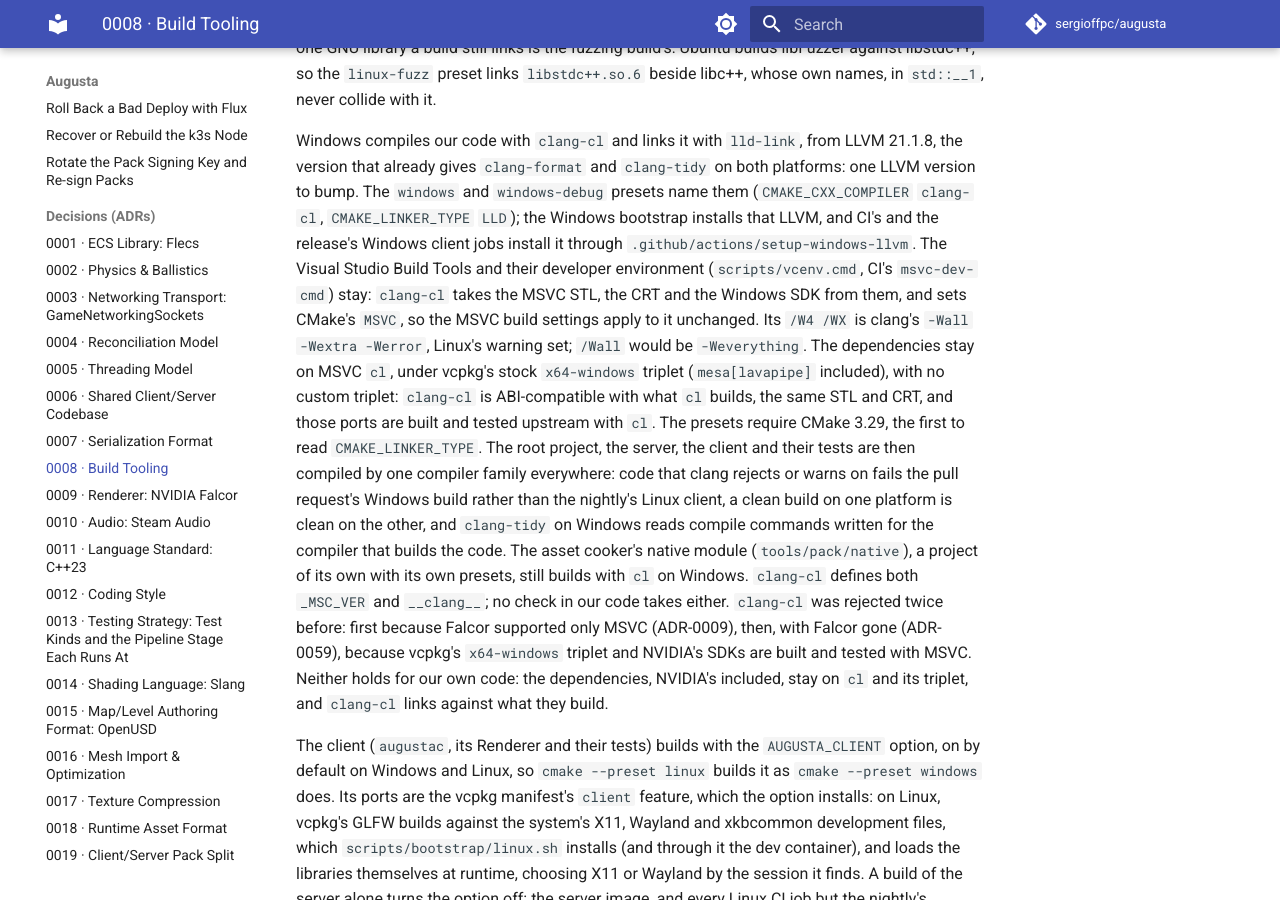
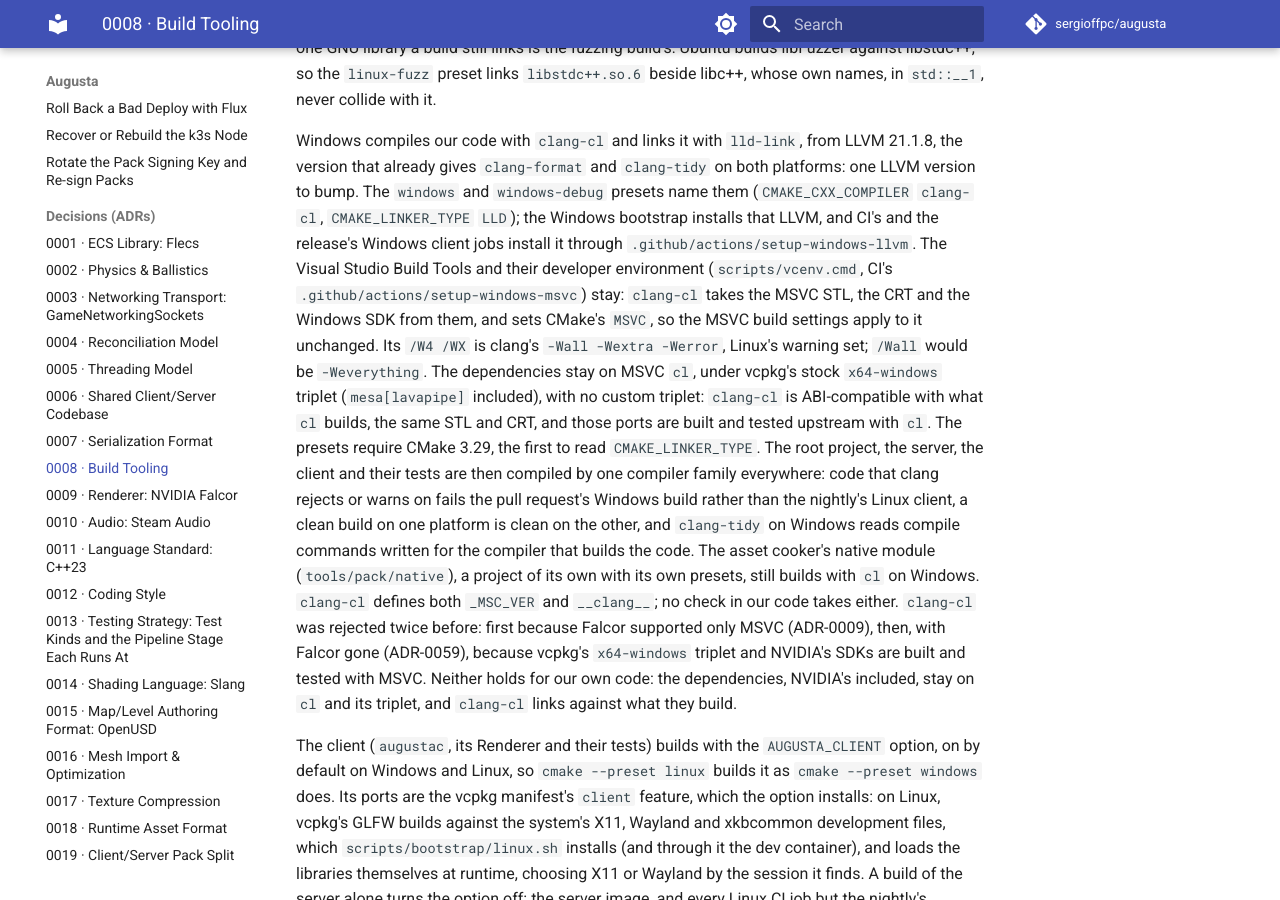
Before and after one commit to sergioffpc/augusta, an MkDocs documentation site: the page built from docs/adr/0008-build-tooling.md, in a window 1280 px wide and 900 px high, scrolled down 816 px. Built offline with MkDocs 1.6.1 and Material for MkDocs 9.7.7, drawn with Linux system fonts in a browser that asks for light colours; comment, search, counter and statistics services are not loaded.

Commit message:
ci: load the Visual Studio developer environment without msvc-dev-cmd
ilammy/msvc-dev-cmd targets Node.js 20, which the runners now warn about,
and has had no release since 2024. setup-windows-msvc does what
scripts/vcenv.cmd does locally: finds Visual Studio with vswhere, runs
vcvars64.bat and hands every variable it changed to the job's later steps.

Closes #722

Co-Authored-By: Claude Opus 5.5 <noreply@anthropic.com>

```diff
--- a/docs/adr/0008-build-tooling.md
+++ b/docs/adr/0008-build-tooling.md
@@ -44,27 +44,27 @@ presets name them (`CMAKE_CXX_COMPILER` `clang-cl`, `CMAKE_LINKER_TYPE` `LLD`);
 the Windows bootstrap installs that LLVM, and CI's and the release's Windows
 client jobs install it through `.github/actions/setup-windows-llvm`. The Visual
 Studio Build Tools and their developer environment (`scripts/vcenv.cmd`, CI's
-`msvc-dev-cmd`) stay: `clang-cl` takes the MSVC STL, the CRT and the Windows SDK
-from them, and sets CMake's `MSVC`, so the MSVC build settings apply to it
-unchanged. Its `/W4 /WX` is clang's `-Wall -Wextra -Werror`, Linux's warning
-set; `/Wall` would be `-Weverything`. The dependencies stay on MSVC `cl`, under
-vcpkg's stock `x64-windows` triplet (`mesa[lavapipe]` included), with no custom
-triplet: `clang-cl` is ABI-compatible with what `cl` builds, the same STL and
-CRT, and those ports are built and tested upstream with `cl`. The presets
-require CMake 3.29, the first to read `CMAKE_LINKER_TYPE`. The root project, the
-server, the client and their tests are then compiled by one compiler family
-everywhere: code that clang rejects or warns on fails the pull request's Windows
-build rather than the nightly's Linux client, a clean build on one platform is
-clean on the other, and `clang-tidy` on Windows reads compile commands written
-for the compiler that builds the code. The asset cooker's native module
-(`tools/pack/native`), a project of its own with its own presets, still builds
-with `cl` on Windows. `clang-cl` defines both `_MSC_VER` and `__clang__`; no
-check in our code takes either. `clang-cl` was rejected twice before: first
-because Falcor supported only MSVC (ADR-0009), then, with Falcor gone
-(ADR-0059), because vcpkg's `x64-windows` triplet and NVIDIA's SDKs are built
-and tested with MSVC. Neither holds for our own code: the dependencies, NVIDIA's
-included, stay on `cl` and its triplet, and `clang-cl` links against what they
-build.
+`.github/actions/setup-windows-msvc`) stay: `clang-cl` takes the MSVC STL, the
+CRT and the Windows SDK from them, and sets CMake's `MSVC`, so the MSVC build
+settings apply to it unchanged. Its `/W4 /WX` is clang's
+`-Wall -Wextra -Werror`, Linux's warning set; `/Wall` would be `-Weverything`.
+The dependencies stay on MSVC `cl`, under vcpkg's stock `x64-windows` triplet
+(`mesa[lavapipe]` included), with no custom triplet: `clang-cl` is
+ABI-compatible with what `cl` builds, the same STL and CRT, and those ports are
+built and tested upstream with `cl`. The presets require CMake 3.29, the first
+to read `CMAKE_LINKER_TYPE`. The root project, the server, the client and their
+tests are then compiled by one compiler family everywhere: code that clang
+rejects or warns on fails the pull request's Windows build rather than the
+nightly's Linux client, a clean build on one platform is clean on the other, and
+`clang-tidy` on Windows reads compile commands written for the compiler that
+builds the code. The asset cooker's native module (`tools/pack/native`), a
+project of its own with its own presets, still builds with `cl` on Windows.
+`clang-cl` defines both `_MSC_VER` and `__clang__`; no check in our code takes
+either. `clang-cl` was rejected twice before: first because Falcor supported
+only MSVC (ADR-0009), then, with Falcor gone (ADR-0059), because vcpkg's
+`x64-windows` triplet and NVIDIA's SDKs are built and tested with MSVC. Neither
+holds for our own code: the dependencies, NVIDIA's included, stay on `cl` and
+its triplet, and `clang-cl` links against what they build.
 
 The client (`augustac`, its Renderer and their tests) builds with the
 `AUGUSTA_CLIENT` option, on by default on Windows and Linux, so
```
Also changed, not shown: 4 other files.
